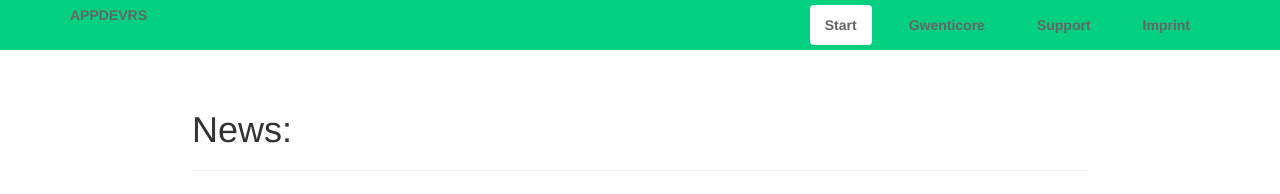
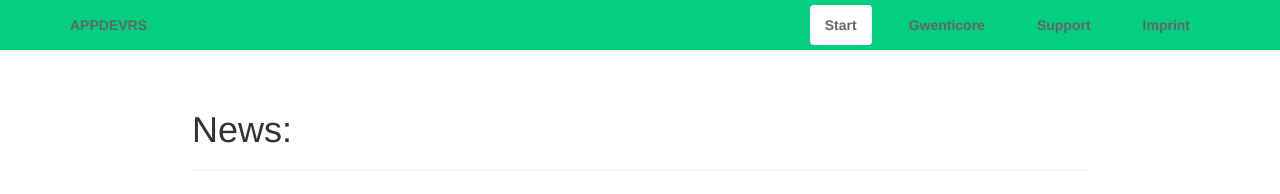
Before and after one commit to appdevrs/appdevrs.github.io, a Jekyll site: the page built from index.html, in a window 1280 px wide. Shown: the top 194 px of the page. Built offline with Jekyll 4.4.1, drawn with Linux system fonts in a browser that asks for light colours; comment, search, counter and statistics services are not loaded.

Commit message:
Update main.css

```diff
--- a/css/main.css
+++ b/css/main.css
@@ -6,8 +6,11 @@
 }
 nav .navtitle {
     width: 100px;
+    margin-top: 10px;
+    float: left !important;
+}
+nav .navtitle a strong {
     color: #FFF;
-    float: left !important;
 }
 .navbar-default {
     background-color: #02CF80 !important;
```
